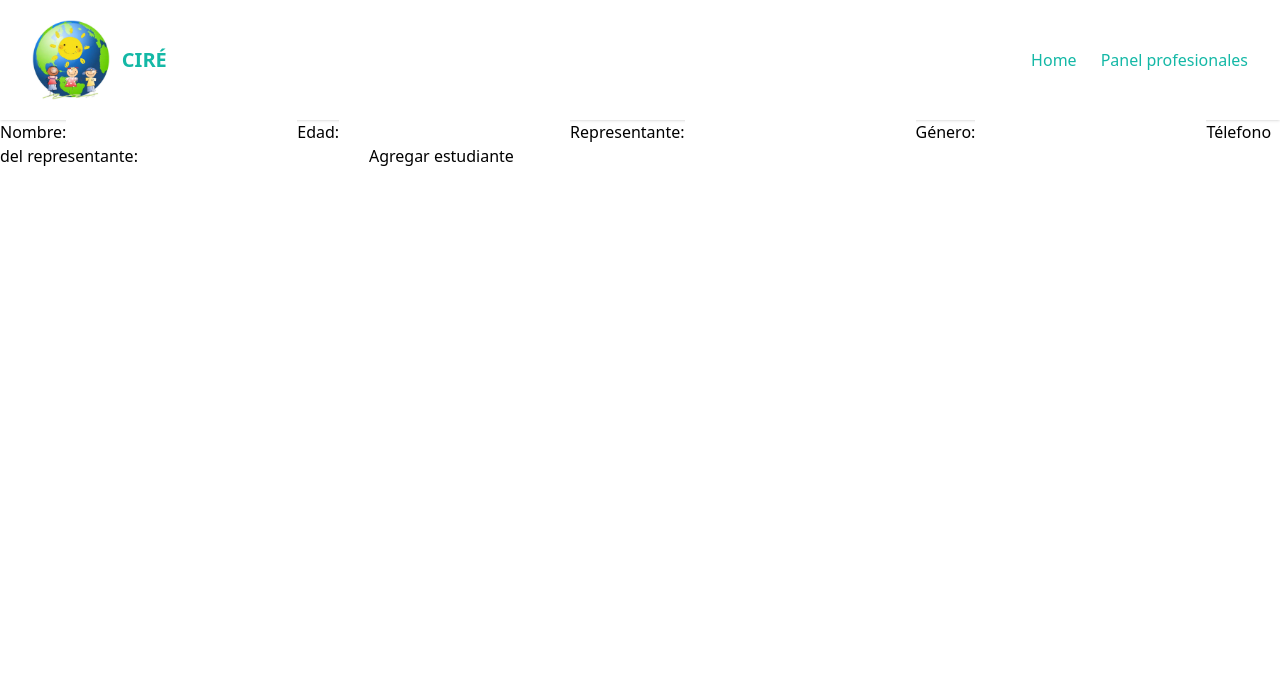
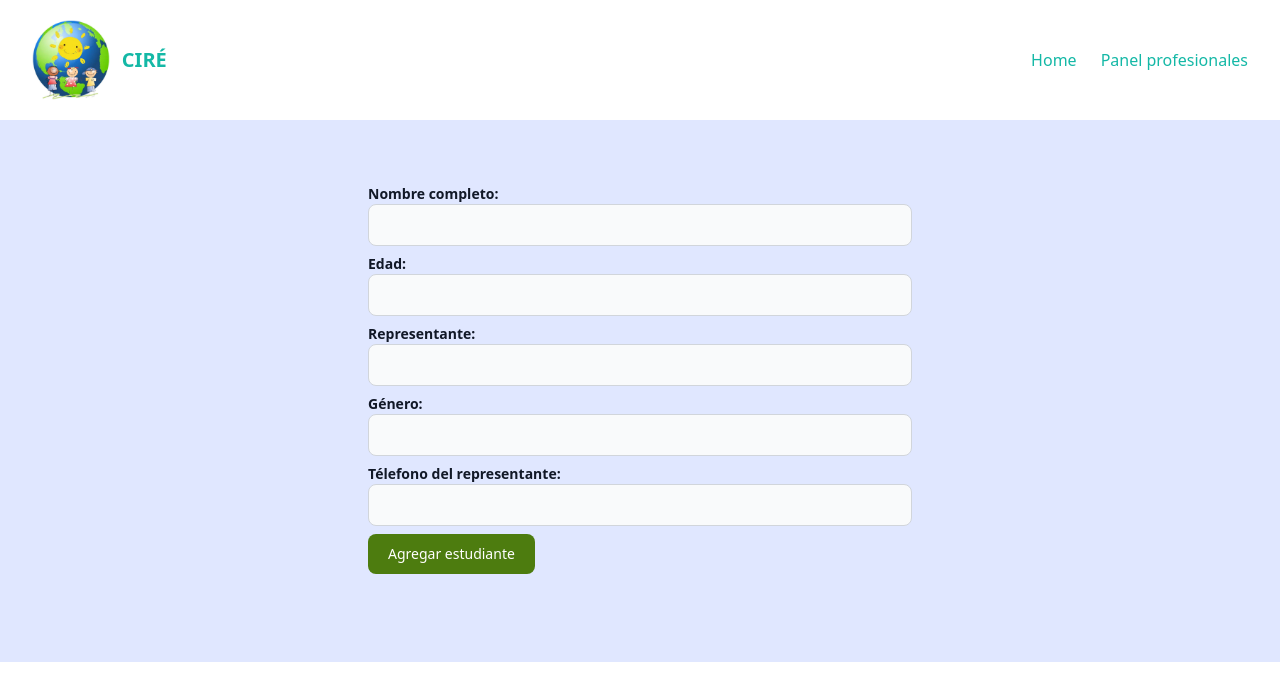
Before and after one commit to programateacademy/cire-fontend, a React (Vite) app: page /addstudent in a window 1280 px wide. Shown: the top 700 px of the page. Built offline with nearby package versions, Linux system fonts and the light colour scheme; data requests are answered from the project's data file.

Commit message:
Style: style form students

```diff
--- a/db.json
+++ b/db.json
@@ -10,7 +10,7 @@
     },
     {
       "name": "sfsdf",
-      "age": "sdfsdf",
+      "age": "5",
       "gender": "sdfsdf",
       "representative": "sdfsdf",
       "numberCellphone": "sfsdfsdf",
@@ -18,7 +18,7 @@
     },
     {
       "name": "hola",
-      "age": "ococmov",
+      "age": "5",
       "gender": "fff",
       "representative": "isidfshsdf",
       "numberCellphone": "sdfsdf",
--- a/src/App.jsx
+++ b/src/App.jsx
@@ -22,9 +22,9 @@ function App() {
 		 <BrowserRouter>
 		 <Routes>
 			<Route path='/' element={<ListStudents/>}></Route>
-
+			<Route path='/categories' element={<Categories/>}></Route>
 			<Route path='/addstudent' element={<AddStudent/>}></Route>
-
+			<Route path='/list5years' element={<ListStudents/>}></Route>
 		 <Route path="/editstudents/:id" element={<EditStudent/>} exact></Route>
 
 		 </Routes>
--- a/src/components/organism/Navbar.jsx
+++ b/src/components/organism/Navbar.jsx
@@ -62,7 +62,7 @@ export default function Navbar () {
                 >
                     <ul className="items-center justify-center space-y-8 md:flex md:space-x-6 md:space-y-0">
                         <li className="text-teal-500 hover:text-blue-600">
-                            <a href="#about">Home</a>
+                            <a href="/categories">Home</a>
                         </li>
                         <li className="text-teal-500 hover:text-blue-600">
                             <a href="#Habilidades">Panel profesionales</a>
--- a/src/pages/CRUD Student/AddStudent.jsx
+++ b/src/pages/CRUD Student/AddStudent.jsx
@@ -79,37 +79,44 @@ function AddStudent() {
   };
 
   return (
-    <div>
+    <div className='bg-indigo-100 w-screen'>
+
+<div className='max-w-2xl mx-auto p-16'>
+      <div className='grid gap-6 mb-6 lg:grid-cols-1'>
       <form onSubmit={handleSubmit}>
-        <label>
-          Nombre:
-          <input type="text" value={name} onChange={(e) => setName(e.target.value)} />
+        <label className="block mb-2 text-sm font-bold text-gray-900 dark:text-gray-300">
+          Nombre completo:
+          <input type="text" required className="bg-gray-50 border border-gray-300 text-gray-900 text-sm rounded-lg focus:ring-blue-500 focus:border-blue-500 block w-full p-2.5 dark:bg-gray-700 dark:border-gray-600 dark:placeholder-gray-400 dark:text-white dark:focus:ring-blue-500 dark:focus:border-blue-500"  value={name} onChange={(e) => setName(e.target.value)} />
+        </label >
+        <label className="block mb-2 text-sm font-bold text-gray-900 dark:text-gray-300">
+          Edad:
+          <input type="number" required  className="bg-gray-50 border border-gray-300 text-gray-900 text-sm rounded-lg focus:ring-blue-500 focus:border-blue-500 block w-full p-2.5 dark:bg-gray-700 dark:border-gray-600 dark:placeholder-gray-400 dark:text-white dark:focus:ring-blue-500 dark:focus:border-blue-500" value={age} onChange={(e) => setAge(e.target.value)} />
         </label>
-        <label>
-          Edad:
-          <input type="text" value={age} onChange={(e) => setAge(e.target.value)} />
-        </label>
-        <label>
+        <label className="block mb-2 text-sm font-bold text-gray-900 dark:text-gray-300">
           Representante:
-          <input type="text" value={representative} onChange={(e) => setRepresentative(e.target.value)} />
+          <input type="text" required className="bg-gray-50 border border-gray-300 text-gray-900 text-sm rounded-lg focus:ring-blue-500 focus:border-blue-500 block w-full p-2.5 dark:bg-gray-700 dark:border-gray-600 dark:placeholder-gray-400 dark:text-white dark:focus:ring-blue-500 dark:focus:border-blue-500"  value={representative} onChange={(e) => setRepresentative(e.target.value)} />
         </label>
 
-        <label>
+        <label className="block mb-2 text-sm font-bold text-gray-900 dark:text-gray-300">
           Género:
-          <input type="text" value={gender} onChange={(e) => setGender(e.target.value)} />
+          <input type="text" required className="bg-gray-50 border border-gray-300 text-gray-900 text-sm rounded-lg focus:ring-blue-500 focus:border-blue-500 block w-full p-2.5 dark:bg-gray-700 dark:border-gray-600 dark:placeholder-gray-400 dark:text-white dark:focus:ring-blue-500 dark:focus:border-blue-500" value={gender} onChange={(e) => setGender(e.target.value)} />
         </label>
 
-        <label>
+        <label className="block mb-2 text-sm font-bold text-gray-900 dark:text-gray-300">
           Télefono del representante:
-          <input type="text" value={numberCellphone} onChange={(e) => setNumberCellphone(e.target.value)} />
+          <input type="text" required className="bg-gray-50 border border-gray-300 text-gray-900 text-sm rounded-lg focus:ring-blue-500 focus:border-blue-500 block w-full p-2.5 dark:bg-gray-700 dark:border-gray-600 dark:placeholder-gray-400 dark:text-white dark:focus:ring-blue-500 dark:focus:border-blue-500" value={numberCellphone} onChange={(e) => setNumberCellphone(e.target.value)} />
         </label>
 
-        <button type="submit">{selectedChild ? 'Save changes' : 'Agregar estudiante'}</button>
+        <button className="text-white bg-lime-700 hover:bg-lime-800 focus:ring-4 focus:outline-none focus:ring-blue-300 font-medium rounded-lg text-sm w-full sm:w-auto px-5 py-2.5 text-center dark:bg-blue-600 dark:hover:bg-blue-700 dark:focus:ring-blue-800" type="submit">{selectedChild ? 'Save changes' : 'Agregar estudiante'}</button>
         {selectedChild && (
           <button type="button" onClick={() => setSelectedChild(null)}>Cancel</button>
         )}
       </form>
     </div>
+
+    </div>
+
+    </div>
   );
 }
 
--- a/src/pages/CRUD Student/ListStudents.jsx
+++ b/src/pages/CRUD Student/ListStudents.jsx
@@ -115,7 +115,7 @@ export const ListStudents = () => {
 
        <div className='bg-indigo-100 h-screen'>
 
-       <button className=" ml-5 bg-lime-700 text-white px-4 rounded mt-5 mb-5"><a href="addstudent">Agregar nuevo estudiante</a></button>
+       <button className=" ml-4 bg-lime-700 text-white px-4 rounded mt-5 mb-5"><a href="addstudent">Agregar nuevo estudiante</a></button>
 
 
          <div className='grid grid-cols-1 md:grid-cols-2 lg:grid-cols-3 gap-4 justify-items-center text-center'>
--- a/src/pages/Categories.jsx
+++ b/src/pages/Categories.jsx
@@ -13,8 +13,8 @@ export const Categories = () => {
 
 <div class="grid grid-rows-2 grid-flow-col gap-2 justify-center mx-5 mt-20">
   <div>
-    <button>
-    <img src={cincoaños} alt="" />
+    <button> <a href="/list5years"> <img src={cincoaños} alt="" /></a>
+
     </button>
   </div>
 
```
